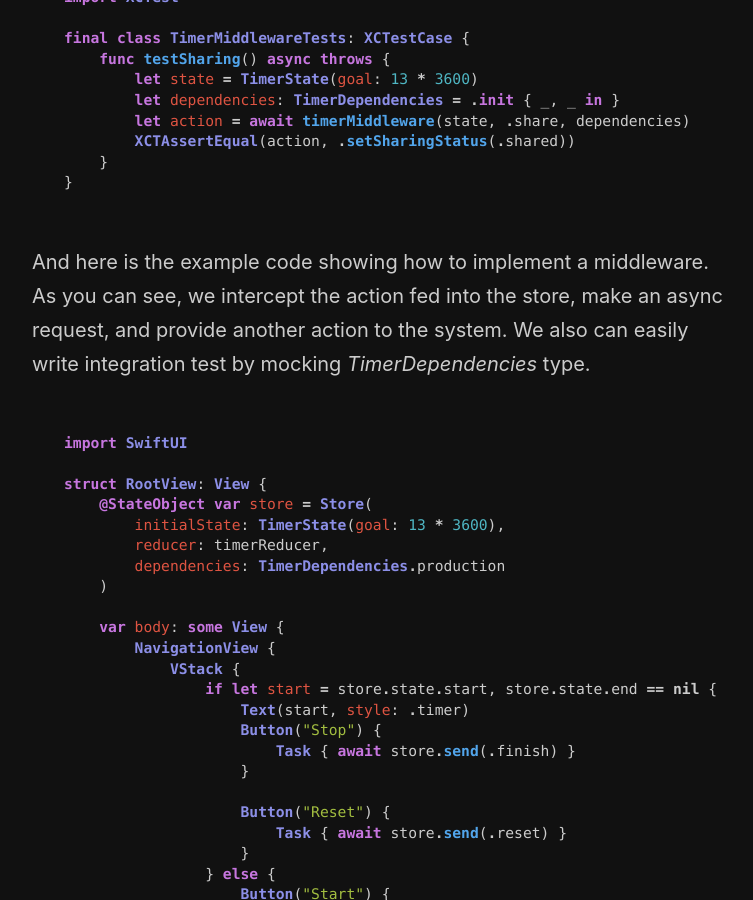
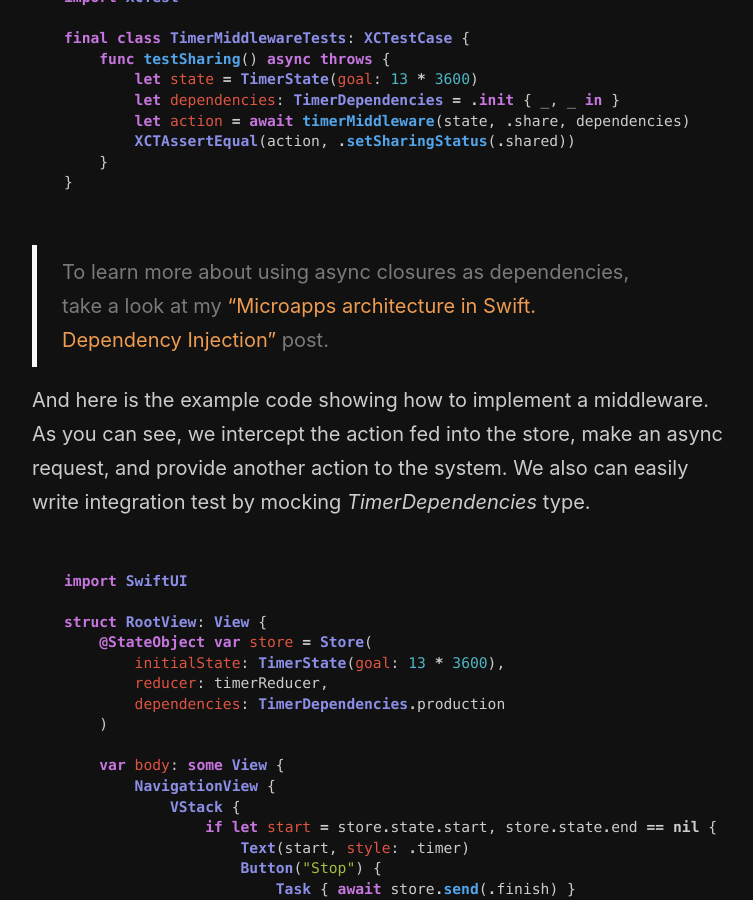
Before and after one commit to mecid/mecid.github.io, a Jekyll site: the page built from _posts/2022-03-16-functional-core-imperative-shell-in-swift-unidirectional-flow.md, in a window 1280 px wide and 900 px high, scrolled down 6089 px. Shown: the whole window, without its empty margins (258-1011 px from the left). Built offline with Jekyll 4.4.1, drawn with Linux system fonts in a browser that asks for light colours.

Commit message:
another reference added to functional core imperative shell udf post

````diff
--- a/_posts/2022-03-16-functional-core-imperative-shell-in-swift-unidirectional-flow.md
+++ b/_posts/2022-03-16-functional-core-imperative-shell-in-swift-unidirectional-flow.md
@@ -216,6 +216,8 @@ final class TimerMiddlewareTests: XCTestCase {
 }
 ```
 
+> To learn more about using async closures as dependencies, take a look at my ["Microapps architecture in Swift. Dependency Injection"](/2022/02/02/microapps-architecture-in-swift-dependency-injection/) post.
+
 And here is the example code showing how to implement a middleware. As you can see, we intercept the action fed into the store, make an async request, and provide another action to the system. We also can easily write integration test by mocking *TimerDependencies* type.
 
 ```swift
````
